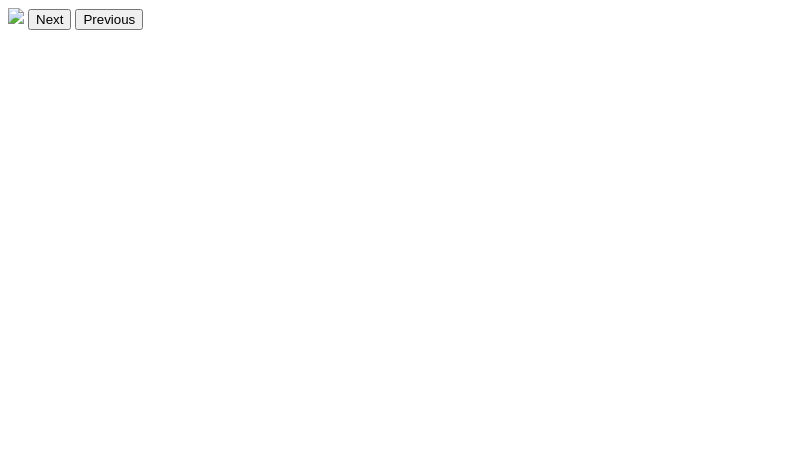
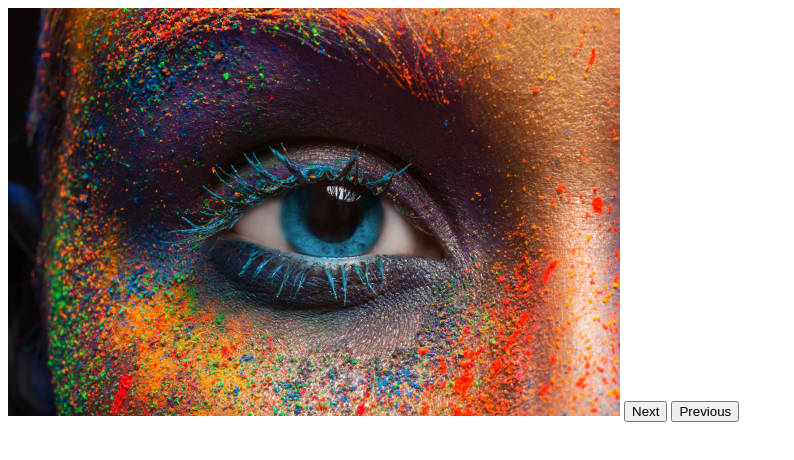
Before and after one commit to Aradhya-21/js_internal_087_training, a plain HTML site: page assignment4/Task3.html in a window 1280 px wide. Both pictures are taken after a click on the button "Previous". Shown: the whole page, without its empty margins (0-794 px from the left). Drawn offline with Linux system fonts and the light colour scheme.

Commit message:
assignment4

```diff
--- a/assignment4/Task3.html
+++ b/assignment4/Task3.html
@@ -6,7 +6,7 @@
     <title>Document</title>
 </head>
 <body>
-    <img  id="image1"src="img1.jpeg">
+    <img  id="image1"src="img1.jpg">
 
     <button id="btn1">Next</button>
     <button id="btn2">Previous</button>
@@ -19,7 +19,7 @@
         });
 
         document.getElementById("btn2").addEventListener("click",function(){
-            document.getElementById("image1").src="img1.jpeg";
+            document.getElementById("image1").src="img1.jpg";
         });
 
     </script>
```
